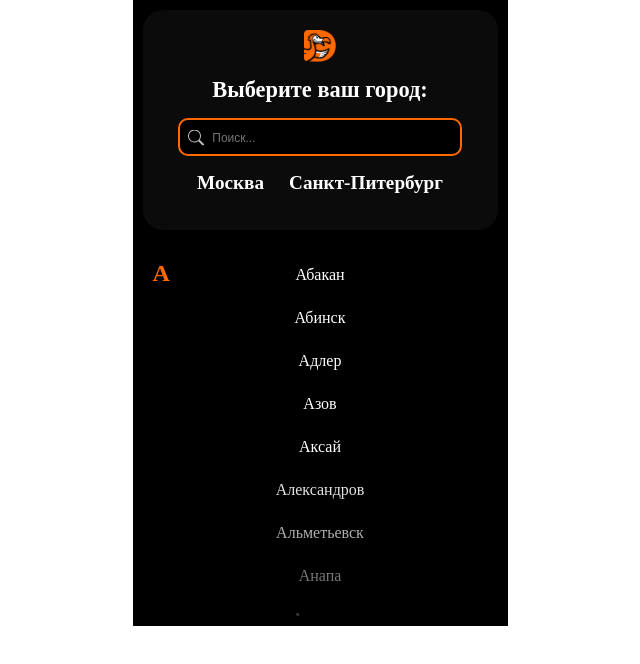
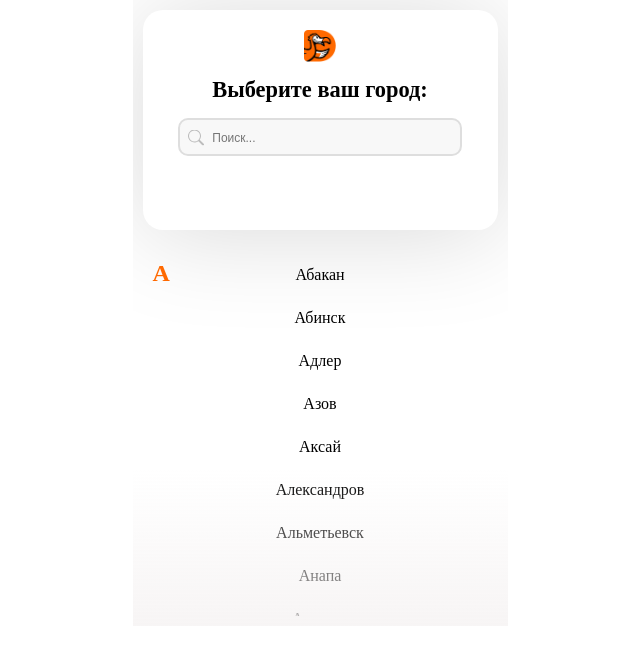
Before and after one commit to kakDevonte/dodo-layout, a JavaScript app: page / in a window 1280 px wide. Shown: the top 664 px of the page, without its empty margins (320-960 px from the left). Built offline with nearby package versions, Linux system fonts and the light colour scheme; the HTML template or start-up script is replaced by a standard one; a web font is replaced by a local one.

Commit message:
add dark theme

```diff
--- a/src/App.js
+++ b/src/App.js
@@ -12,25 +12,25 @@ const cityArray = [
 
 function App() {
   return (
-    <div className="root dark">
-      <div className="search dark">
+    <div className="root white">
+      <div className="search white">
         <img src={logo} />
         <h1>Выберите ваш город:</h1>
-        <div className="inputSearch dark">
+        <div className="inputSearch white">
           <input
-            className="textFieldInput dark"
+            className="textFieldInput white"
             type="text"
             placeholder="Поиск..."
           />
         </div>
-        <div className="city-container dark">
+        <div className="city-container white">
           <h2>Москва</h2>
           <h2>Санкт-Питербург</h2>
         </div>
       </div>
-      <div className="cities dark">
+      <div className="cities white">
           { cityArray.map((item) =>
-            <div className="item dark">
+            <div className="item white">
             <h2>{item.letter}</h2>
               {item.cities.map((city) =>
                 <p key={city}>{city}</p>
--- a/src/App.scss
+++ b/src/App.scss
@@ -137,12 +137,26 @@
 
 .textFieldInput {
 
+  &.white {
+    background-color: $input;
+    border: 2px solid $input_border;
+    color: $main;
+  }
+  &:focus {
+    color: $main_d;
+    box-shadow: none;
+  }
+
   &.dark {
     background-color: $main;
     border: 2px solid $primal;
     color: $main_d;
   }
-  &:focus {
+  &.white:focus {
+    box-shadow: none;
+    color: $main;
+  }
+  &.dark:focus {
     border-color: $primal;
     color: $main_d;
     box-shadow: none;
```
